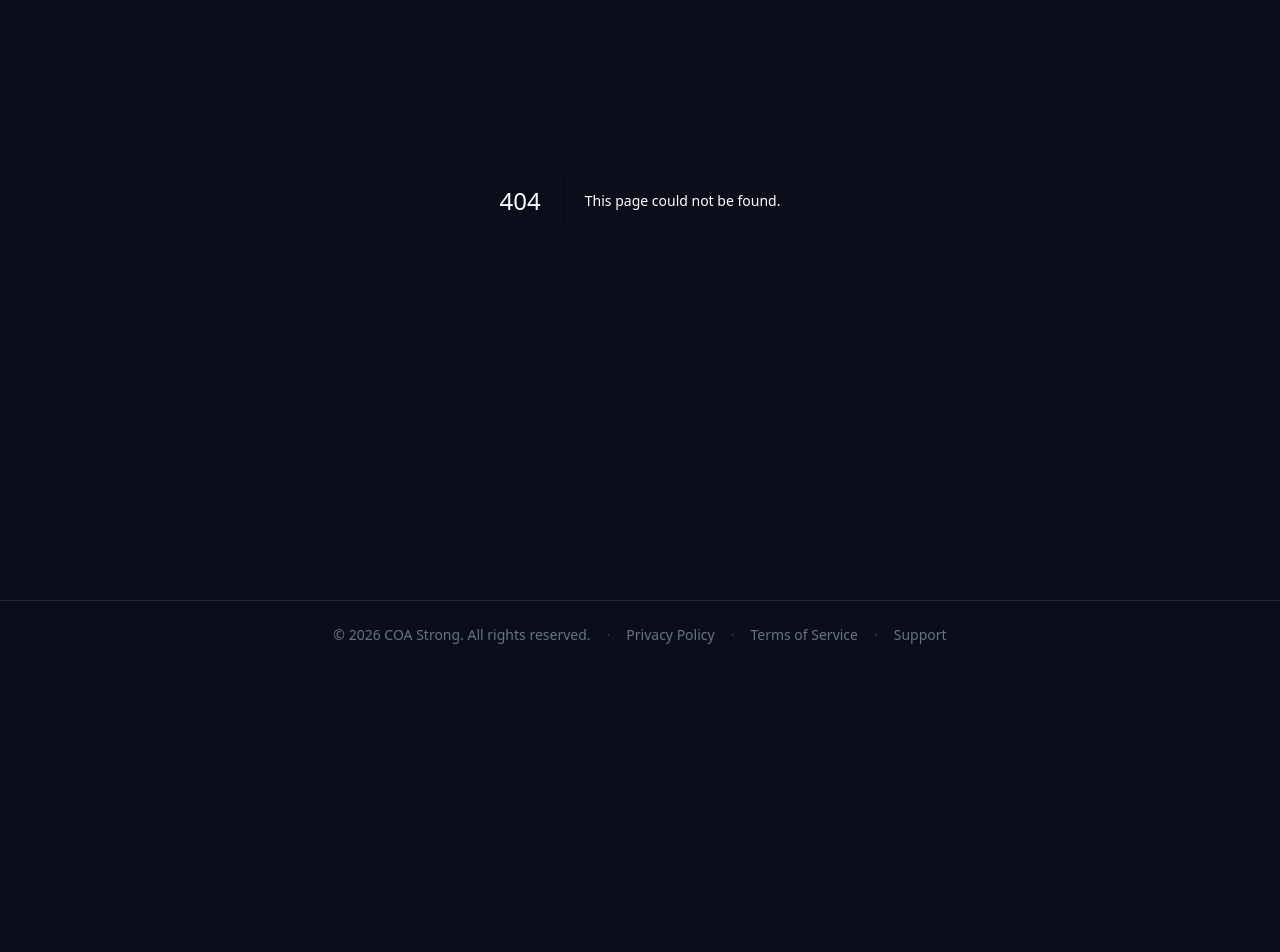
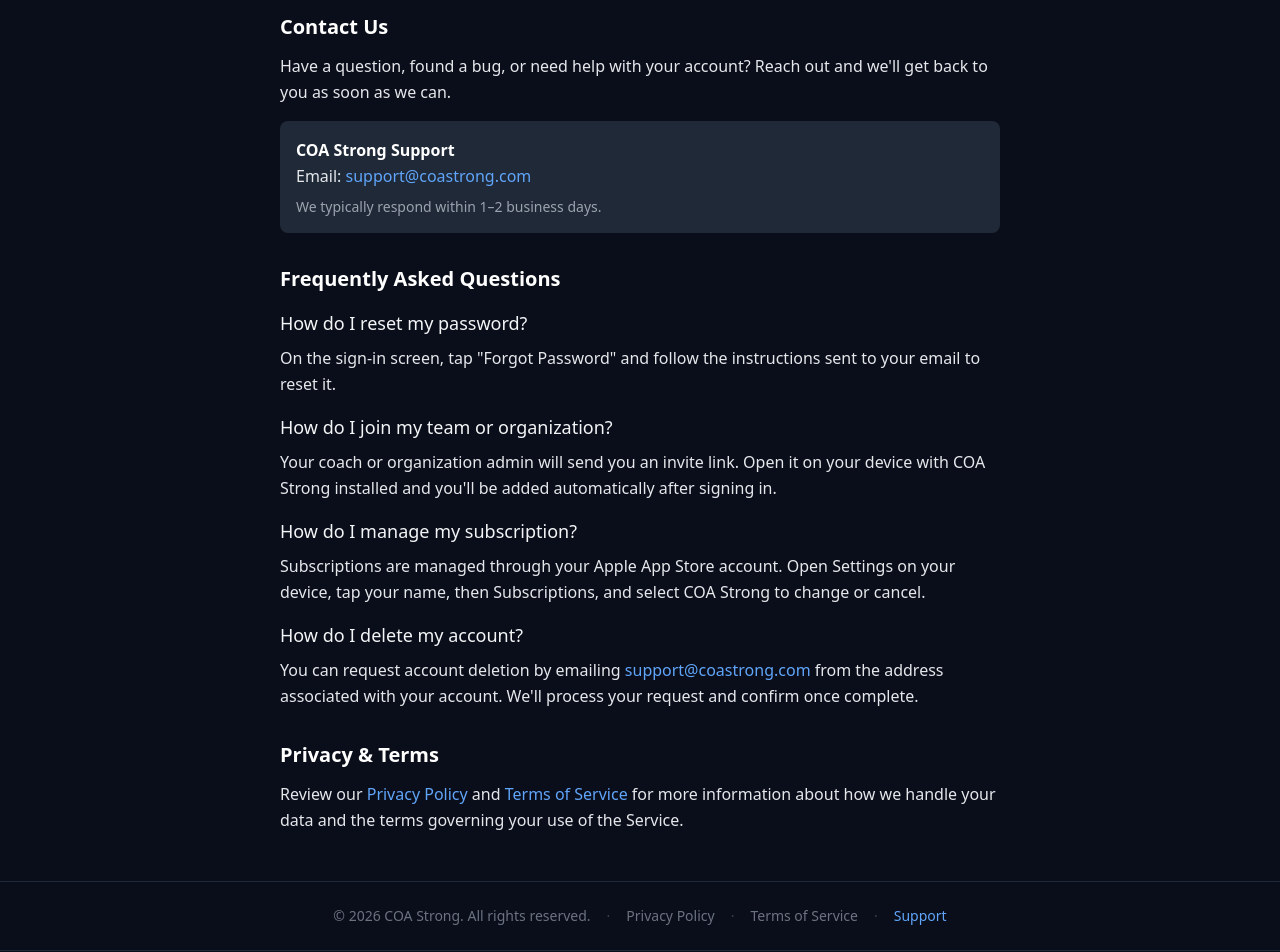
Before and after one commit to jeffwerner00/coastrong-site, a Next.js app: page /support in a window 1280 px wide. Before the commit this address had no page. Shown: the part 200-1152 px from the top of the page. Before the commit the page ends 869 px from the top, so only its background shows below. Built offline with nearby package versions, Linux system fonts and the light colour scheme.

Commit message:
Add /support page for App Store Connect support URL

```diff
--- /dev/null
+++ b/src/app/support/page.tsx
@@ -0,0 +1,116 @@
+import Link from "next/link";
+import type { Metadata } from "next";
+
+export const metadata: Metadata = {
+  title: "Support — COA Strong",
+};
+
+export default function Support() {
+  return (
+    <main className="min-h-screen flex flex-col">
+      {/* Nav */}
+      <nav className="border-b border-gray-800 px-6 py-4">
+        <Link href="/" className="text-blue-400 hover:text-blue-300 font-semibold text-sm transition-colors">
+          ← COA Strong
+        </Link>
+      </nav>
+
+      {/* Content */}
+      <article className="flex-1 max-w-3xl mx-auto w-full px-6 py-12">
+        <h1 className="text-3xl md:text-4xl font-bold mb-2">Support</h1>
+        <p className="text-gray-400 text-sm mb-10">We&apos;re here to help.</p>
+
+        <div className="space-y-8 text-gray-200 leading-relaxed">
+
+          <section>
+            <h2 className="text-xl font-semibold text-white mb-3">Contact Us</h2>
+            <p>
+              Have a question, found a bug, or need help with your account? Reach out and
+              we&apos;ll get back to you as soon as we can.
+            </p>
+            <div className="mt-4 p-4 bg-gray-800 rounded-lg">
+              <p className="font-semibold text-white">COA Strong Support</p>
+              <p>
+                Email:{" "}
+                <a href="mailto:support@coastrong.com" className="text-blue-400 hover:underline">
+                  support@coastrong.com
+                </a>
+              </p>
+              <p className="text-gray-400 text-sm mt-2">
+                We typically respond within 1–2 business days.
+              </p>
+            </div>
+          </section>
+
+          <section>
+            <h2 className="text-xl font-semibold text-white mb-3">Frequently Asked Questions</h2>
+
+            <h3 className="text-lg font-medium text-gray-100 mt-4 mb-2">How do I reset my password?</h3>
+            <p>
+              On the sign-in screen, tap &quot;Forgot Password&quot; and follow the instructions sent to
+              your email to reset it.
+            </p>
+
+            <h3 className="text-lg font-medium text-gray-100 mt-4 mb-2">How do I join my team or organization?</h3>
+            <p>
+              Your coach or organization admin will send you an invite link. Open it on your device
+              with COA Strong installed and you&apos;ll be added automatically after signing in.
+            </p>
+
+            <h3 className="text-lg font-medium text-gray-100 mt-4 mb-2">How do I manage my subscription?</h3>
+            <p>
+              Subscriptions are managed through your Apple App Store account. Open Settings on your
+              device, tap your name, then Subscriptions, and select COA Strong to change or cancel.
+            </p>
+
+            <h3 className="text-lg font-medium text-gray-100 mt-4 mb-2">How do I delete my account?</h3>
+            <p>
+              You can request account deletion by emailing{" "}
+              <a href="mailto:support@coastrong.com" className="text-blue-400 hover:underline">
+                support@coastrong.com
+              </a>{" "}
+              from the address associated with your account. We&apos;ll process your request and confirm
+              once complete.
+            </p>
+          </section>
+
+          <section>
+            <h2 className="text-xl font-semibold text-white mb-3">Privacy &amp; Terms</h2>
+            <p>
+              Review our{" "}
+              <Link href="/privacy" className="text-blue-400 hover:underline">
+                Privacy Policy
+              </Link>{" "}
+              and{" "}
+              <Link href="/terms" className="text-blue-400 hover:underline">
+                Terms of Service
+              </Link>{" "}
+              for more information about how we handle your data and the terms governing your use of
+              the Service.
+            </p>
+          </section>
+
+        </div>
+      </article>
+
+      {/* Footer */}
+      <footer className="border-t border-gray-800 py-6 px-6 text-center text-sm text-gray-500">
+        <div className="flex flex-col sm:flex-row items-center justify-center gap-4">
+          <span>© {new Date().getFullYear()} COA Strong. All rights reserved.</span>
+          <span className="hidden sm:inline text-gray-700">·</span>
+          <Link href="/privacy" className="hover:text-white transition-colors">
+            Privacy Policy
+          </Link>
+          <span className="hidden sm:inline text-gray-700">·</span>
+          <Link href="/terms" className="hover:text-white transition-colors">
+            Terms of Service
+          </Link>
+          <span className="hidden sm:inline text-gray-700">·</span>
+          <Link href="/support" className="text-blue-400 hover:text-white transition-colors">
+            Support
+          </Link>
+        </div>
+      </footer>
+    </main>
+  );
+}
```
